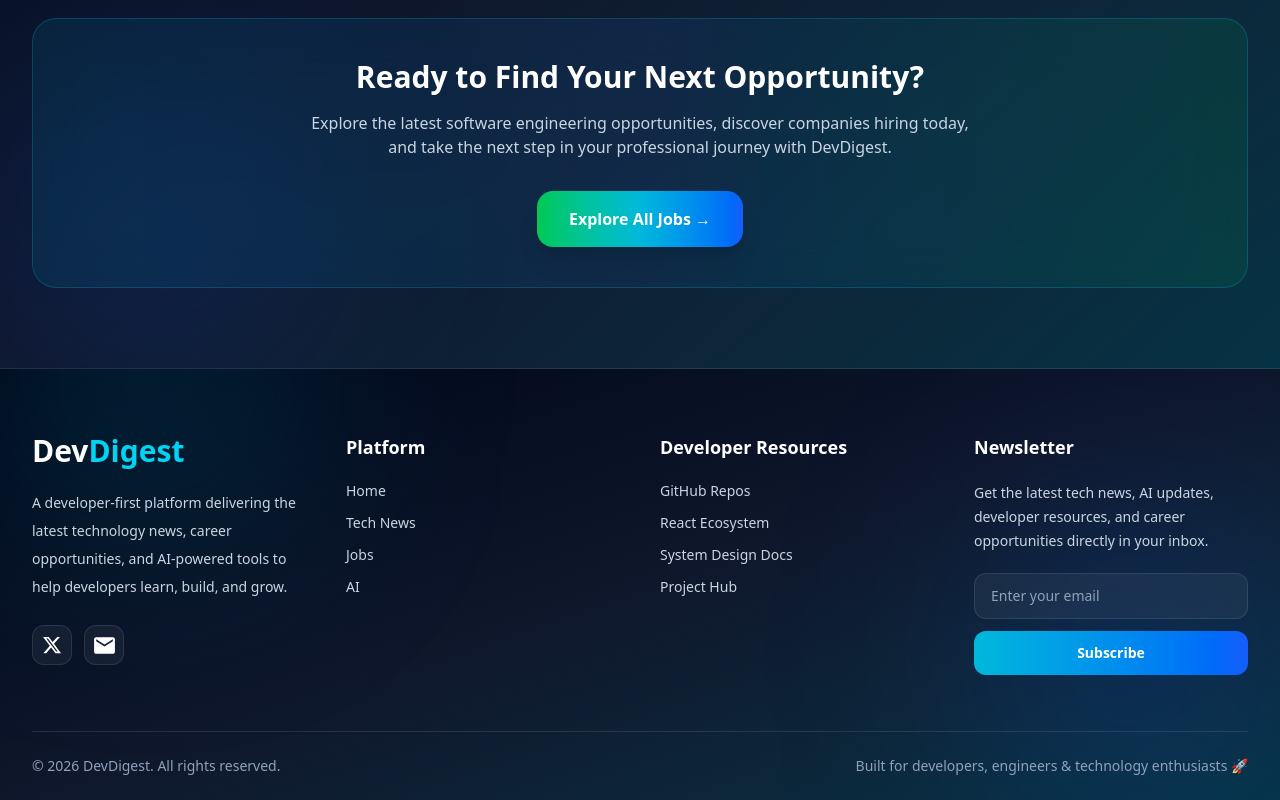
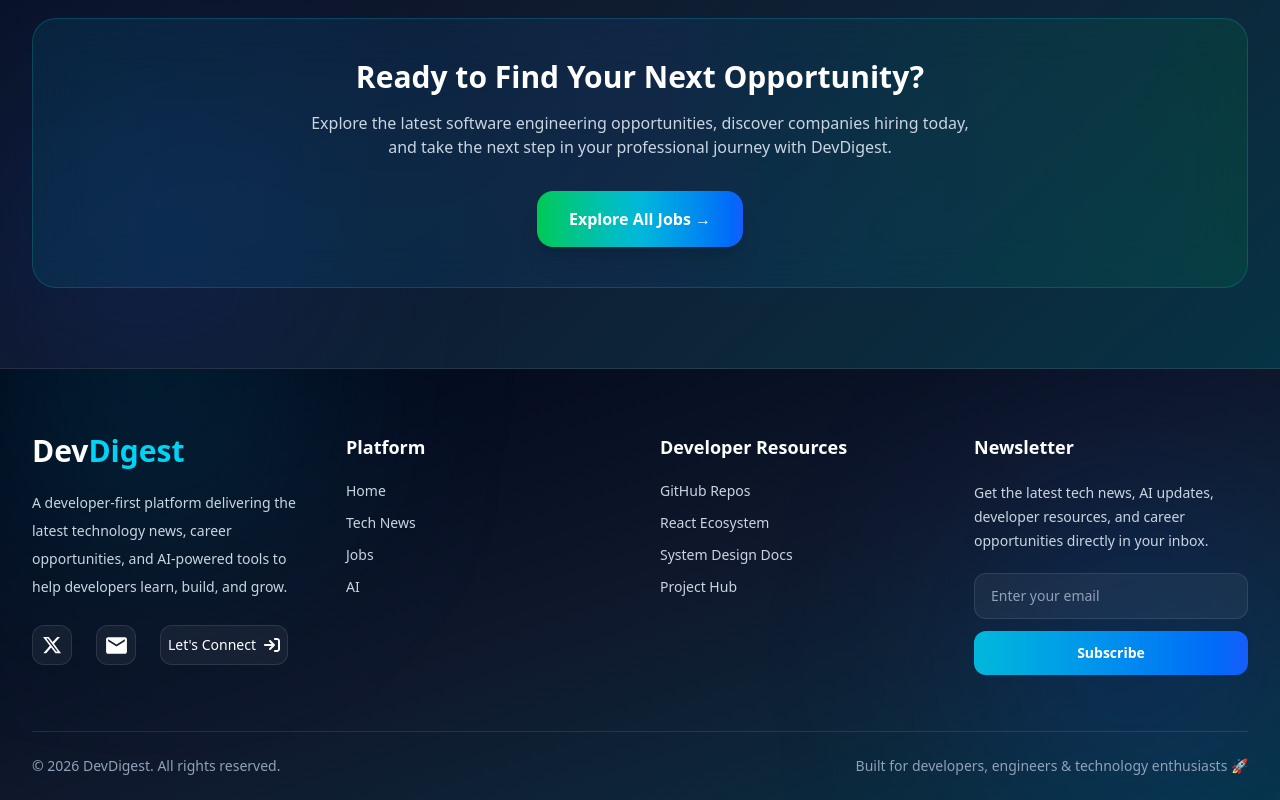
Before and after one commit to raushan-sinha/devdigest, a Next.js app: page / in a window 1280 px wide. Shown: the part 2065-2865 px from the top of the page. Built offline with nearby package versions, Linux system fonts and the light colour scheme; no server answers.

Commit message:
Added new button for 'Connect' and added styles with an Arrow Icon

```diff
--- a/components/layout/Footer.tsx
+++ b/components/layout/Footer.tsx
@@ -1,5 +1,6 @@
 import { DEVELOPER_PLATFORM_LINKS, PLATFORM_LINKS, SOCIAL_LINKS } from "@/data/footerLinks";
 import Link from "next/link";
+import { FaArrowRightToBracket } from "react-icons/fa6";
 
 export default function Footer() {
     return (
@@ -26,7 +27,7 @@ export default function Footer() {
                             developers learn, build, and grow.
                         </p>
 
-                        <div className="mt-6 flex gap-3">
+                        <div className="mt-6 flex gap-6">
                             {SOCIAL_LINKS.map((link) => {
                                 const Icon = link.icon;
                                 return (
@@ -40,6 +41,11 @@ export default function Footer() {
                                     </Link>
                                 )
                             })}
+
+                            <button className="flex h-10 w-32 items-center justify-center rounded-xl border border-white/10 bg-white/5 text-sm text-white transition hover:bg-cyan-500/20 cursor-pointer" aria-label="Go to the contact page">
+                                <span className="mr-2">Let's Connect</span>
+                                <FaArrowRightToBracket size={16} />
+                            </button>
                         </div>
                     </div>
 
```
